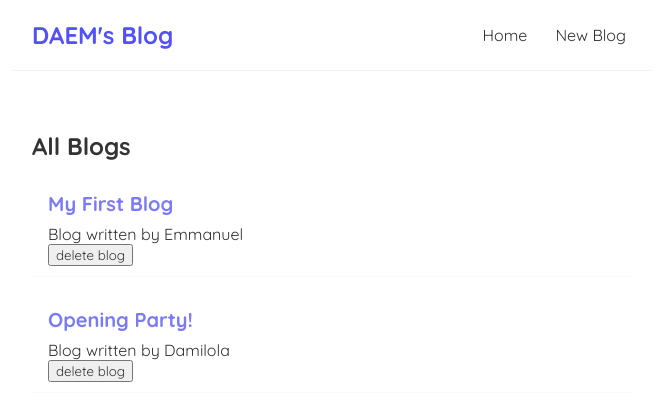
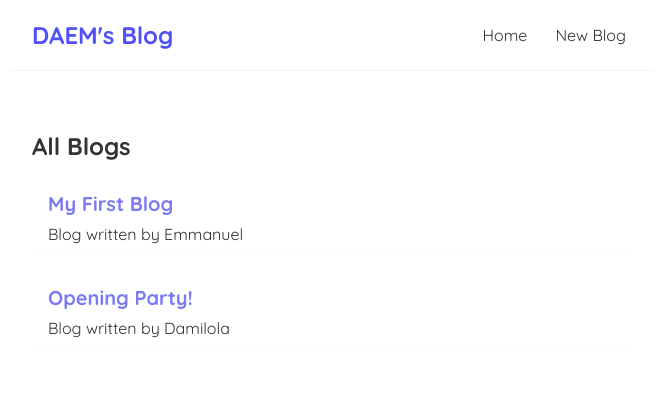
Before and after one commit to DAEM007/DAEM-BLOG, a React (Create React App) app: page / in a window 1280 px wide. Shown: the top 420 px of the page, without its empty margins (308-964 px from the left). Built offline with nearby package versions, Linux system fonts and the light colour scheme; data requests are answered from the project's data file.

Commit message:
Removed the delete button from the component

```diff
--- a/src/BlogList.js
+++ b/src/BlogList.js
@@ -1,4 +1,4 @@
-const BlogList = ({blogs, title, handleDelete}) => {
+const BlogList = ({blogs, title}) => {
 
     return(
         <div className="blog-list">
@@ -7,7 +7,6 @@
                 <div className="blog-preview" key={blog.id}>
                     <h2>{blog.title}</h2>
                     <p>Blog written by {blog.author}</p>
-                    <button onClick={ (() => handleDelete(blog.id)) }>delete blog</button>
                 </div>
             ))}
         </div>
```
